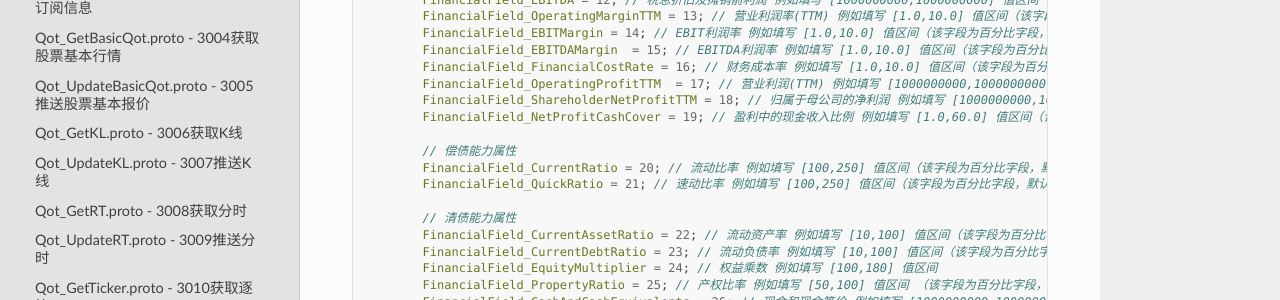
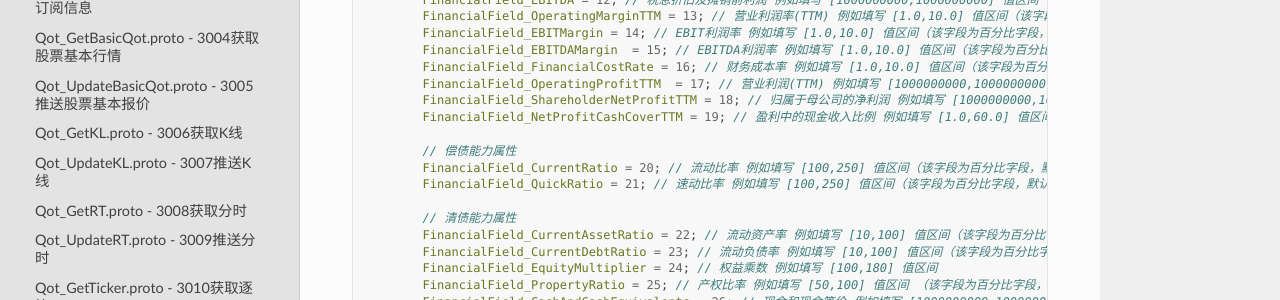
Before and after one commit to FutunnOpen/futu-api-doc, a Sphinx documentation site: the page built from doc_maker/source/protocol/quote_protocol.rst, in a window 1280 px wide and 900 px high, scrolled down 32488 px. Shown: the part 150-450 px from the top of the window. Built offline with Sphinx 7.4.7 and the Read the Docs theme 2.0.0, drawn with Linux system fonts in a browser that asks for light colours.

Commit message:
fix 财务字段中盈利中的现金收入比例的英文名为FinancialField_NetProfitCashCoverTTM

```diff
--- a/doc_maker/source/api/Quote_API.rst
+++ b/doc_maker/source/api/Quote_API.rst
@@ -2350,7 +2350,7 @@ ebitda_margin                                  float          EBITDA利润率
 financial_cost_rate                            float          财务成本率 例如填写 [1.0,10.0] 值区间（该字段为百分比字段，默认省略%，如20实际对应20%）
 operating_profit_ttm                           float          营业利润(TTM) 例如填写 [1000000000,1000000000] 值区间 （单位：元。仅适用于年报。）
 shareholder_net_profit_ttm                     float          归属于母公司的净利润 例如填写 [1000000000,1000000000] 值区间 （单位：元。仅适用于年报。）
-net_profit_cash_cover                          float          盈利中的现金收入比例 例如填写 [1.0,60.0] 值区间（该字段为百分比字段，默认省略%，如20实际对应20%。仅适用于年报。）
+net_profit_cash_cover_ttm                      float          盈利中的现金收入比例 例如填写 [1.0,60.0] 值区间（该字段为百分比字段，默认省略%，如20实际对应20%。仅适用于年报。）
 current_ratio                                  float          偿债能力属性流动比率 例如填写 [100,250] 值区间（该字段为百分比字段，默认省略%，如20实际对应20%）
 quick_ratio                                    float          速动比率 例如填写 [100,250] 值区间（该字段为百分比字段，默认省略%，如20实际对应20%）
 current_asset_ratio                            float          清债能力属性流动资产率 例如填写 [10,100] 值区间（该字段为百分比字段，默认省略%，如20实际对应20%）
--- a/doc_maker/source/protocol/quote_protocol.rst
+++ b/doc_maker/source/protocol/quote_protocol.rst
@@ -1835,7 +1835,7 @@
 		FinancialField_FinancialCostRate = 16; // 财务成本率 例如填写 [1.0,10.0] 值区间（该字段为百分比字段，默认省略%，如20实际对应20%）
 		FinancialField_OperatingProfitTTM  = 17; // 营业利润(TTM) 例如填写 [1000000000,1000000000] 值区间 （单位：元。仅适用于年报。）
 		FinancialField_ShareholderNetProfitTTM = 18; // 归属于母公司的净利润 例如填写 [1000000000,1000000000] 值区间 （单位：元。仅适用于年报。）
-		FinancialField_NetProfitCashCover = 19; // 盈利中的现金收入比例 例如填写 [1.0,60.0] 值区间（该字段为百分比字段，默认省略%，如20实际对应20%。仅适用于年报。）
+		FinancialField_NetProfitCashCoverTTM = 19; // 盈利中的现金收入比例 例如填写 [1.0,60.0] 值区间（该字段为百分比字段，默认省略%，如20实际对应20%。仅适用于年报。）
 
 		// 偿债能力属性
 		FinancialField_CurrentRatio = 20; // 流动比率 例如填写 [100,250] 值区间（该字段为百分比字段，默认省略%，如20实际对应20%）
```
